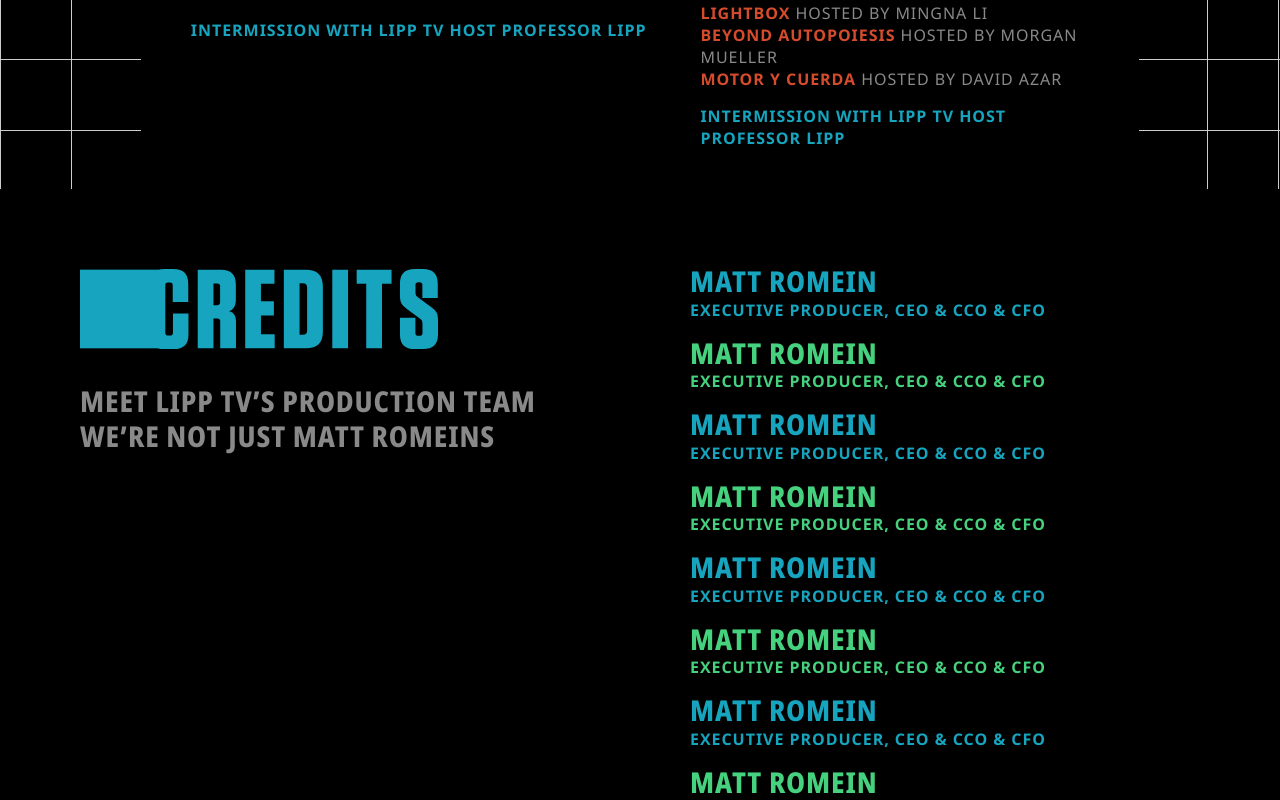
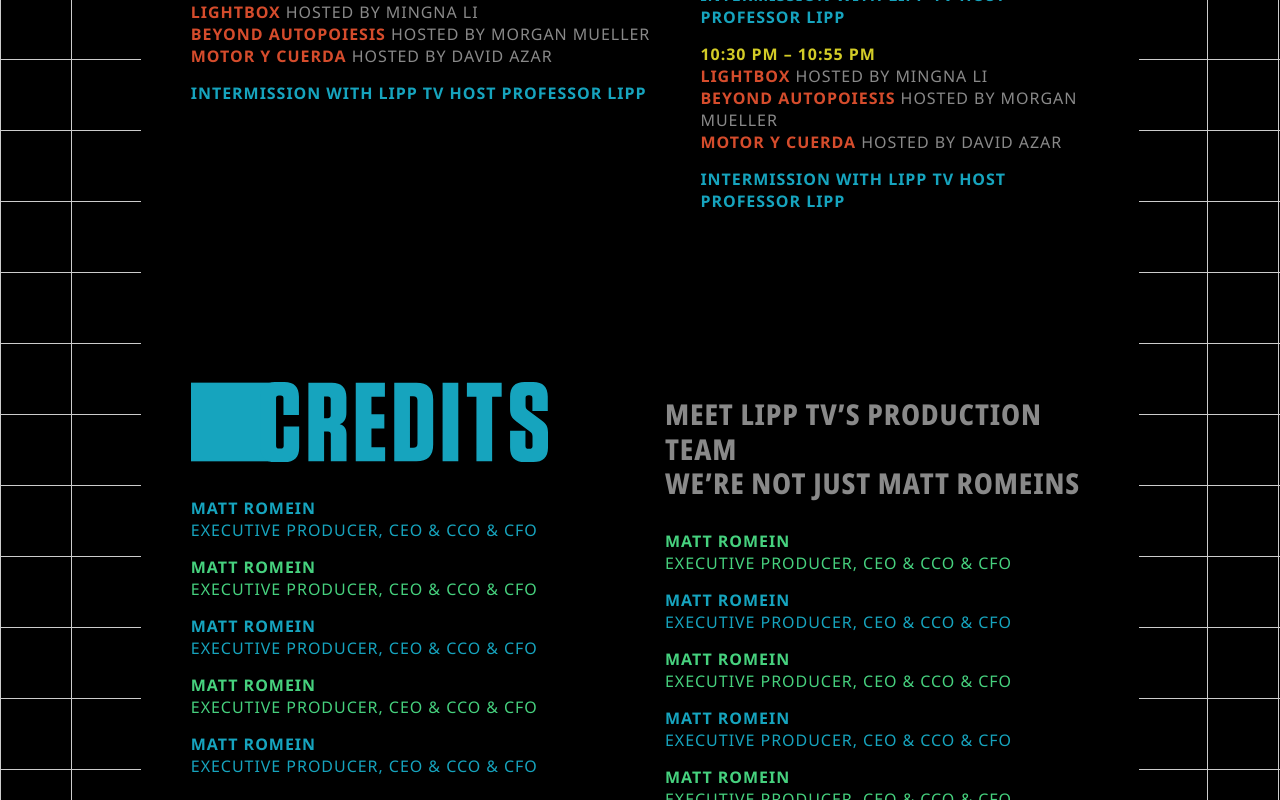
Before and after one commit to CezarMocan/lipp.tv, a Next.js app: page / in a window 1280 px wide. Shown: the part 2000-2800 px from the top of the page. Built offline with nearby package versions, Linux system fonts and the light colour scheme.

Commit message:
Test for twitch embed and chat only

```diff
--- a/components/main.js
+++ b/components/main.js
@@ -5,7 +5,6 @@
 import Header from './header'
 import { scrollTo } from './utils'
 
-const IS_STREAM_ACTIVE = false
 const MENU = {
   ABOUT: 'About',
   PROGRAMS: 'Programs',
@@ -59,6 +58,7 @@
   }
   render() {
     const { TwitchEmbedVideo, highlight } = this.state
+    const { streamActive, channelName } = this.props
     return (
       <div className="container">
         <div className="bg-grid"></div>
@@ -73,7 +73,7 @@
           onWlClick={this.onWlClick}
         />
         <div className="content">
-          { !IS_STREAM_ACTIVE &&
+          { !streamActive &&
             <div className="twitch-stream-placeholder section" ref={p => this._wlRef = p}>
               <div className="placeholder-text section-item">
                 <h2>
@@ -86,7 +86,7 @@
               <div className="placeholder-text section-item">
                 <h2>
                   LIPP TV will be live<span class="color--yellow"> here </span>
-                  as well as on <a class="color--yellow">TWITCH</a>, <a class="color--yellow">FACEBOOK</a>
+                  as well as on <a class="color--yellow" href="https://www.twitch.tv/lipp_tv_" target="__blank">TWITCH</a>, <a class="color--yellow">FACEBOOK</a>
                   <span> &amp; </span><a class="color--yellow">VIMEO</a><br/>
                   <span class="color--orange">may 11, 2020 8:30 pm</span> eastern time.
                 </h2>
@@ -97,23 +97,27 @@
               <a onClick={this.onAboutClick}><div className="arrow__down section-item"></div></a>
             </div>
           }
-          { IS_STREAM_ACTIVE &&
+          { streamActive &&
             <div className="twitch-stream section" ref={p => this._wlRef = p}>
               { TwitchEmbedVideo && <TwitchEmbedVideo
                 autoplay
-                channel="mattromein"
+                channel={channelName}
                 height="480"
                 muted={false}
                 targetId="twitch-embed"
                 width="940"
               /> }
+              <div className="announcement section-item section-item--small-margin" style={{marginTop: 50}}>
+                <h4>Scroll down for more details about lipp tv</h4>
+              </div>
+              <a onClick={this.onAboutClick}><div className="arrow__down section-item"></div></a>
             </div>
           }
           {/* ABOUT */}
-          <div className="section section--wide" ref={p => this._aboutRef = p}>
+          <div className="section section--double section--transparent" ref={p => this._aboutRef = p}>
             <div className="subsection subsection--dark subsection--text">
               <img className="fake-h1" src="img/about.svg"/>
-              <h3 className="large">
+              <h3 className="light">
                 LIPP TV is Oreped unt etumquu ntectet quis eatem essit velia comniatios dest optas reperestiae exceria nimuscia voluptatur aut aut rem volupta quosae eaquam, consequature cotem quia. Incius et res deniet aligenissi volupta ium nimusam expe si iuri quae nesto tem quam repro blaborpos magnam fugias inissequam quosanditis maxim nobitem et explitium aditio.
               </h3>
             </div>
@@ -202,66 +206,70 @@
 
 
           {/* CREDITS */}
-          <div className="section section--wide section--align-stretch" ref={p => this._creditsRef = p}>
-            <div className="subsection subsection--dark subsection--text">
+          <div className="section section--double section--align-stretch" ref={p => this._creditsRef = p}>
+            <div className="subsection">
               <img className="fake-h1" src="img/credits.svg"/>
-              <h3>MEET LIPP TV’S PRODUCTION TEAM<br/> WE’RE NOT JUST MATT ROMEINS</h3>
-            </div>
-            <div className="subsection subsection--dark subsection--credits">
-            <div className="program-section">
-                <h3 style={{marginBottom: 0}} className="program-section-item color--blue">Matt Romein</h3>
-                <div className="program-section-item color--blue type--bold">EXECUTIVE PRODUCER, CEO & CCO & CFO</div>
+              <h3 className="only-mobile" style={{marginBottom: 20}}>MEET LIPP TV’S PRODUCTION TEAM<br/> WE’RE NOT JUST MATT ROMEINS</h3>
+
+              <div className="program-section">
+                <div style={{marginBottom: 0}} className="program-section-item color--blue type--bold">Matt Romein</div>
+                <div className="program-section-item color--blue">EXECUTIVE PRODUCER, CEO & CCO & CFO</div>
               </div>
 
               <div className="program-section">
-                <h3 style={{marginBottom: 0}} className="program-section-item color--green">Matt Romein</h3>
-                <div className="program-section-item color--green type--bold">EXECUTIVE PRODUCER, CEO & CCO & CFO</div>
+                <div style={{marginBottom: 0}} className="program-section-item color--green type--bold">Matt Romein</div>
+                <div className="program-section-item color--green">EXECUTIVE PRODUCER, CEO & CCO & CFO</div>
               </div>
 
               <div className="program-section">
-                <h3 style={{marginBottom: 0}} className="program-section-item color--blue">Matt Romein</h3>
-                <div className="program-section-item color--blue type--bold">EXECUTIVE PRODUCER, CEO & CCO & CFO</div>
+                <div style={{marginBottom: 0}} className="program-section-item color--blue type--bold">Matt Romein</div>
+                <div className="program-section-item color--blue">EXECUTIVE PRODUCER, CEO & CCO & CFO</div>
               </div>
 
               <div className="program-section">
-                <h3 style={{marginBottom: 0}} className="program-section-item color--green">Matt Romein</h3>
-                <div className="program-section-item color--green type--bold">EXECUTIVE PRODUCER, CEO & CCO & CFO</div>
+                <div style={{marginBottom: 0}} className="program-section-item color--green type--bold">Matt Romein</div>
+                <div className="program-section-item color--green">EXECUTIVE PRODUCER, CEO & CCO & CFO</div>
               </div>
 
               <div className="program-section">
-                <h3 style={{marginBottom: 0}} className="program-section-item color--blue">Matt Romein</h3>
-                <div className="program-section-item color--blue type--bold">EXECUTIVE PRODUCER, CEO & CCO & CFO</div>
+                <div style={{marginBottom: 0}} className="program-section-item color--blue type--bold">Matt Romein</div>
+                <div className="program-section-item color--blue">EXECUTIVE PRODUCER, CEO & CCO & CFO</div>
               </div>
+
+            </div>
+            <div className="subsection subsection--schedule-right">
+              <h3 className="no-mobile" >MEET LIPP TV’S PRODUCTION TEAM<br/> WE’RE NOT JUST MATT ROMEINS</h3>
               <div className="program-section">
-                <h3 style={{marginBottom: 0}} className="program-section-item color--green">Matt Romein</h3>
-                <div className="program-section-item color--green type--bold">EXECUTIVE PRODUCER, CEO & CCO & CFO</div>
+                <div style={{marginBottom: 0}} className="program-section-item color--green type--bold">Matt Romein</div>
+                <div className="program-section-item color--green">EXECUTIVE PRODUCER, CEO & CCO & CFO</div>
               </div>
 
               <div className="program-section">
-                <h3 style={{marginBottom: 0}} className="program-section-item color--blue">Matt Romein</h3>
-                <div className="program-section-item color--blue type--bold">EXECUTIVE PRODUCER, CEO & CCO & CFO</div>
+                <div style={{marginBottom: 0}} className="program-section-item color--blue type--bold">Matt Romein</div>
+                <div className="program-section-item color--blue">EXECUTIVE PRODUCER, CEO & CCO & CFO</div>
               </div>
 
               <div className="program-section">
-                <h3 style={{marginBottom: 0}} className="program-section-item color--green">Matt Romein</h3>
-                <div className="program-section-item color--green type--bold">EXECUTIVE PRODUCER, CEO & CCO & CFO</div>
+                <div style={{marginBottom: 0}} className="program-section-item color--green type--bold">Matt Romein</div>
+                <div className="program-section-item color--green">EXECUTIVE PRODUCER, CEO & CCO & CFO</div>
               </div>
 
               <div className="program-section">
-                <h3 style={{marginBottom: 0}} className="program-section-item color--blue">Matt Romein</h3>
-                <div className="program-section-item color--blue type--bold">EXECUTIVE PRODUCER, CEO & CCO & CFO</div>
+                <div style={{marginBottom: 0}} className="program-section-item color--blue type--bold">Matt Romein</div>
+                <div className="program-section-item color--blue">EXECUTIVE PRODUCER, CEO & CCO & CFO</div>
               </div>
 
               <div className="program-section">
-                <h3 style={{marginBottom: 0}} className="program-section-item color--green">Matt Romein</h3>
-                <div className="program-section-item color--green type--bold">EXECUTIVE PRODUCER, CEO & CCO & CFO</div>
+                <div style={{marginBottom: 0}} className="program-section-item color--green type--bold">Matt Romein</div>
+                <div className="program-section-item color--green">EXECUTIVE PRODUCER, CEO & CCO & CFO</div>
               </div>
 
             </div>
           </div>
 
           <div className="section section--footer section--align-stretch">
-            <img src="/img/logo.png"/>
+            {/* <img src="/img/logo.png"/> */}
+            <div style={{height: '100vh'}}></div>
           </div>
 
         </div>
@@ -270,4 +278,9 @@
   }
 }
 
+Home.defaultProps = {
+  streamActive: false,
+  channelName: 'lipp_tv_'
+}
+
 export default Home
--- a/pages/home.js
+++ b/pages/home.js
@@ -6,17 +6,48 @@
 
 const sleep = (s) => new Promise((res, rej) => setTimeout(res, s * 1000))
 
+const CHANNEL_NAME = 'mocancezar'
+
 class Home extends React.Component {
+  constructor(props) {
+    super(props)
+    this.streamActive = false
+  }
   static async getInitialProps(ctx) {
     return {
     }
   }
 
   render() {
+    console.log('router: ', this.props.router)
+    const { router } = this.props
+    const chatEmbedSrc = `https://www.twitch.tv/embed/${CHANNEL_NAME}/chat?parent=lipp.tv`
+
+    if (router.asPath == '/chat-only') {
+      return (
+        <div className="chat-container">
+          <iframe frameborder="0"
+                  scrolling="yes"
+                  id="chat_embed"
+                  src={chatEmbedSrc}
+                  height="500"
+                  width="350">
+          </iframe>
+        </div>
+      )
+    }
+
+    if (router.asPath == '/test-active') {
+      this.streamActive = true
+    }
+
     return (
       <>
         <Head/>
-        <Main/>
+        <Main
+          streamActive={this.streamActive}
+          channelName={CHANNEL_NAME}
+        />
       </>
     )
   }
--- a/styles/styles.scss
+++ b/styles/styles.scss
@@ -221,25 +221,29 @@
 
     @media only screen and (max-width: 868px) {
       width: $content-size-mid;
-
     }
     @media only screen and (max-width: 768px) {
       width: $content-size-lg;
       padding: 25px 25px 0 25px;
     }
-
     &--wide {
       background-color: transparent;
-      margin: 0;
+      margin: auto;
       padding: 0;
+      // padding: 125px 100px 0 100px;
       display: flex;
-      width: 100%;
+      width: $content-size;
       flex-direction: row;
       align-items: stretch;
+      @media only screen and (max-width: 868px) {
+        width: $content-size-mid;
+      }
       @media only screen and (max-width: 768px) {
         flex-direction: column;
         align-items: flex-start;
         justify-content: center;
+        width: $content-size-lg;
+        padding: 25px 25px 0 25px;
       }
     }
 
@@ -252,7 +256,10 @@
         padding: 25px 0px 0 0px;
       }
     }
-
+    &--transparent {
+      background-color: transparent;
+      padding: 0;
+    }
     &--align-start {
       align-items: flex-start;
     }
@@ -268,6 +275,7 @@
       width: 100%;
       img {
         max-width: 100%;
+        visibility: hidden;
       }
     }
   }
@@ -279,9 +287,9 @@
       background-color: $color-dark;
     }
     &--text {
-      padding: 50px 20px 75px 80px;
+      padding-left: 50px;
       @media only screen and (max-width: 768px) {
-        padding: 20px 30px 20px 30px;
+        // padding: 20px 30px 20px 30px;
       }
     }
     &--image {
@@ -323,6 +331,9 @@
   .program-section {
     text-transform: uppercase;
     margin-bottom: 15px;
+    @media only screen and (max-width: 768px) {
+      font-size: 13px;
+    }
   }
 
   .twitch-stream-placeholder {
@@ -335,3 +346,12 @@
     }
   }
 }
+
+.chat-container {
+  width: 100vw;
+  height: 100vh;
+  display: flex;
+  flex-direction: column;
+  align-items: center;
+  justify-content: center;
+}
--- a/styles/typography.scss
+++ b/styles/typography.scss
@@ -74,6 +74,9 @@
   font-weight: 500;
   letter-spacing: 0.03em;
   text-transform: uppercase;
+  &.light {
+    font-family: 'NotoSans-SCM';
+  }
 }
 h4 {
   font-family: 'NotoSans-SCM';
```
